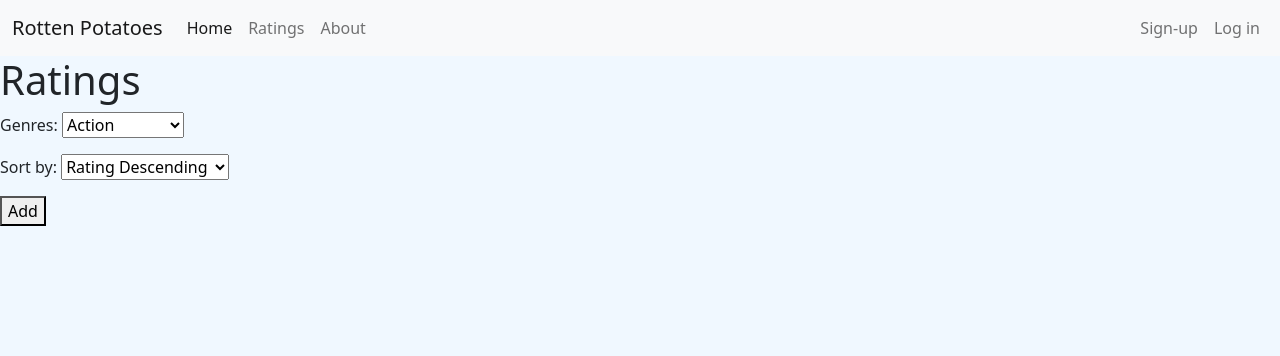
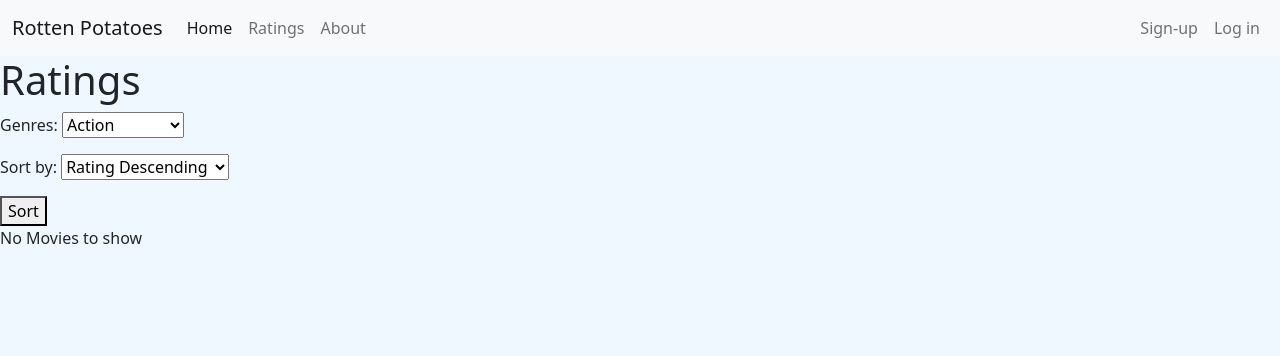
Before and after one commit to Eg3-git/wad2project, a Django app: template wad2project/templates/rotten_potatoes/ratings.html in a window 1280 px wide. Shown: the top 356 px of the page. Run offline with Django 3.2, Linux system fonts and the light colour scheme; the template is opened without the code that fills it: values that come from a table or form of the project are taken from there, others are empty.

Commit message:
Changed button text from add to sort and will now tell user if no movies are available

```diff
--- a/wad2project/templates/rotten_potatoes/ratings.html
+++ b/wad2project/templates/rotten_potatoes/ratings.html
@@ -16,7 +16,7 @@
 				{% csrf_token %}
 				{{ form.as_p }}
 
-				<button type="submit">Add</button>
+				<button type="submit">Sort</button>
 		</form>
 
 	{% if movie_list %}
@@ -25,6 +25,8 @@
 		<li><a class="list-group-item" href="{% url 'rotten_potatoes:movie' m.slug %}">{{ m.name }}</a></li>
 		{% endfor %}
 	</ul>
+	{% else %}
+		<p>No Movies to show</p>
 	{% endif %}
 
 {% endblock %}
```
